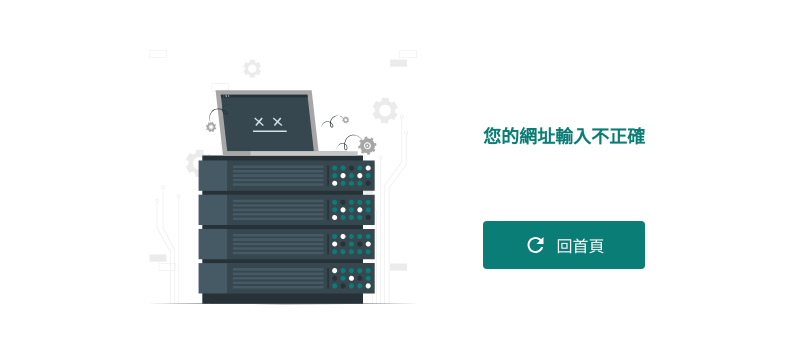
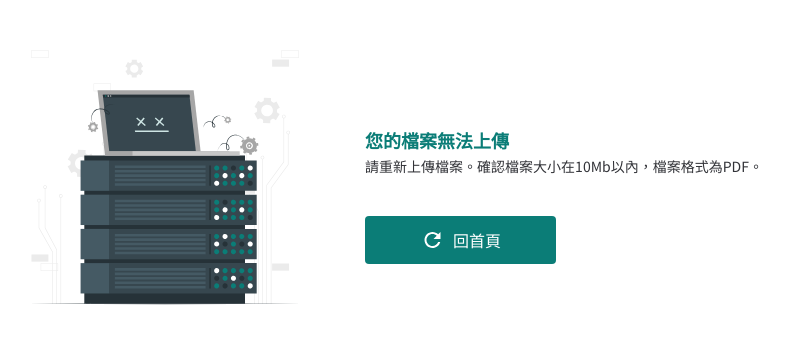
Before and after one commit to highdanny11/dotted-sign, a React (Vite) app in the folder react-dotted-sign/: page /file-error in a window 1280 px wide. Shown: the part 206-550 px from the top of the page, without its empty margins (256-1046 px from the left). Built offline with nearby package versions, Linux system fonts and the light colour scheme.

Commit message:
feature/home 1.網頁 title 和 icon 更換 2.上傳檔案檢查大小和類型 3.錯誤畫面共用

```diff
--- a/react-dotted-sign/index.html
+++ b/react-dotted-sign/index.html
@@ -3,9 +3,9 @@
 
 <head>
   <meta charset="UTF-8" />
-  <link rel="icon" type="image/svg+xml" href="/vite.svg" />
+  <link rel="icon" type="image/svg+xml" href="/ico.ico" />
   <meta name="viewport" content="width=device-width, initial-scale=1.0" />
-  <title>Vite + React + TS</title>
+  <title>快點簽 Fast-Sign</title>
 </head>
 
 <body>
--- a/react-dotted-sign/src/App.tsx
+++ b/react-dotted-sign/src/App.tsx
@@ -50,6 +50,14 @@ function App() {
             </RegisterLayout>
           }></Route>
         <Route path="*" element={<Error404 />}></Route>
+        <Route
+          path="/file-error"
+          element={
+            <Error404
+              title="您的檔案無法上傳"
+              description="請重新上傳檔案。確認檔案大小在10Mb以內，檔案格式為PDF。"
+            />
+          }></Route>
       </Routes>
     </ConfigProvider>
   );
--- a/react-dotted-sign/src/views/error/Error404.tsx
+++ b/react-dotted-sign/src/views/error/Error404.tsx
@@ -1,18 +1,27 @@
-import NotFound from "@/assets/NotFound.svg";
-import Reload from "@/assets/Reload.svg";
+import NotFound from '@/assets/NotFound.svg';
+import Reload from '@/assets/Reload.svg';
+import { useNavigate } from 'react-router';
 
-export function Error404() {
+export function Error404({
+  title = '您的網址輸入不正確',
+  description = '',
+} = {}) {
+  const navigate = useNavigate();
+  const backHome = () => {
+    navigate('/');
+  };
   return (
-    <div className="min-h-[100vh] flex items-center justify-center flex-col container md:flex-row md:gap-10">
+    <div className="container flex min-h-[100vh] flex-col items-center justify-center md:flex-row md:gap-10">
       <img className="mb-10" src={NotFound} alt="NotFound" />
-      <div>
-        <h2 className="text-lg leading-[32px] text-brand w-full text-left font-bold mb-[70px]">
-          您的網址輸入不正確
+      <div className="max-w-[437px]">
+        <h2 className="text-brand w-full text-left text-lg leading-[32px] font-bold">
+          {title}
         </h2>
+        <p className="mb-10 text-sm">{description}</p>
         <button
-          className="bg-brand w-full text-white min-h-[48px] flex justify-center items-center rounded md:max-w-[191px]"
-          type="button"
-        >
+          onClick={backHome}
+          className="bg-brand flex min-h-[48px] w-full items-center justify-center rounded text-white md:max-w-[191px]"
+          type="button">
           <img className="mr-2" src={Reload} alt="Reload" />
           回首頁
         </button>
--- a/react-dotted-sign/src/views/home/HomePage.tsx
+++ b/react-dotted-sign/src/views/home/HomePage.tsx
@@ -15,6 +15,10 @@ export function HomePage() {
   const navigate = useNavigate();
 
   const finishFile = (file: File) => {
+    if (file.size > 3 * 1024 * 1024 || file.type !== 'application/pdf') {
+      navigate('/file-error');
+      return;
+    }
     setFileName(file.name);
     setFile(file);
     navigate('/sign');
--- a/react-dotted-sign/src/views/sign/index.tsx
+++ b/react-dotted-sign/src/views/sign/index.tsx
@@ -5,7 +5,7 @@ import { useSignStore } from '@/store/useSign';
 import { fileToBase64 } from '@/utils/fileToBase64';
 import { PDFUtils } from '@/utils/PDFUtils';
 import { Image } from 'antd';
-import { jsPDF } from "jspdf";
+import { jsPDF } from 'jspdf';
 // https://github.com/ChangChiao/f2e-2022-sign/blob/main/src/components/PDFItem.tsx
 // https://eminent-temple-cd0.notion.site/PDF-da0347f450af4f67975e2c2d699c6c3e
 import {
@@ -40,24 +40,25 @@ export function Sign() {
   }, [file]);
 
   const openImage = async () => {
-    const base64 = canvasList[currentPage].toDataURL()
+    const base64 = canvasList[currentPage].toDataURL();
     setCurrentImage(base64);
     setVisible(true);
-  }
+  };
 
   const finishSignPDF = () => {
-    console.log(canvasList)
     const pdf = new jsPDF();
+    canvasList.forEach((canvas, index) => {
+      const base64 = canvas.toDataURL();
+      const width = pdf.internal.pageSize.getWidth();
+      const height = (canvas.height! * width) / canvas.width!;
+      if (index > 0) {
+        pdf.addPage();
+      }
+      pdf.addImage(base64, 'png', 0, 0, width, height);
+    });
 
-    canvasList.forEach((canvas) => {
-      const base64 = canvas.toDataURL();
-      const width = pdf.internal.pageSize.width;
-      const height = pdf.internal.pageSize.height;
-      pdf.addImage(base64, "png", 0, 0, width, height);
-    })
-
-    pdf.save("download.pdf");
-  }
+    pdf.save('download.pdf');
+  };
 
   return (
     <>
@@ -96,7 +97,10 @@ export function Sign() {
                   <button
                     type="button"
                     onClick={() =>
-                      setCurrentPage((prev) => (prev < cavasPdf.length - 1 ? prev + 1 : prev - 1))}
+                      setCurrentPage((prev) =>
+                        prev < cavasPdf.length - 1 ? prev + 1 : prev - 1
+                      )
+                    }
                     className="border-grey rounded border bg-white p-1">
                     <MdArrowBackIosNew className="text-dark-grey text-xl" />
                   </button>
@@ -126,7 +130,7 @@ export function Sign() {
           </main>
           <div className="border-grey border-t bg-white p-6 lg:flex lg:max-h-[calc(100vh-135px)] lg:basis-[300px] lg:flex-col lg:justify-between lg:border-none xl:basis-[402px]">
             <div className="hidden h-[200px] lg:block">
-              <SignSettingSection currentPage={currentPage}/>
+              <SignSettingSection currentPage={currentPage} />
             </div>
             <Button
               type="button"
@@ -146,7 +150,7 @@ export function Sign() {
                 onClick={() => setIsModalOpen(false)}>
                 <MdClose className="text-xl" />
               </button>
-              <SignSettingSection  currentPage={currentPage}/>
+              <SignSettingSection currentPage={currentPage} />
             </div>
           </div>
           {currentImage && (
```
Also changed, not shown: 2 other files (tests, documents, lock files or other folders).
